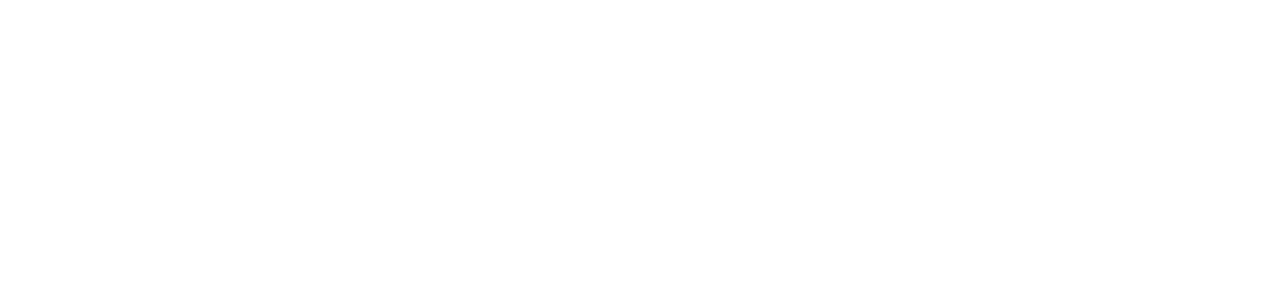
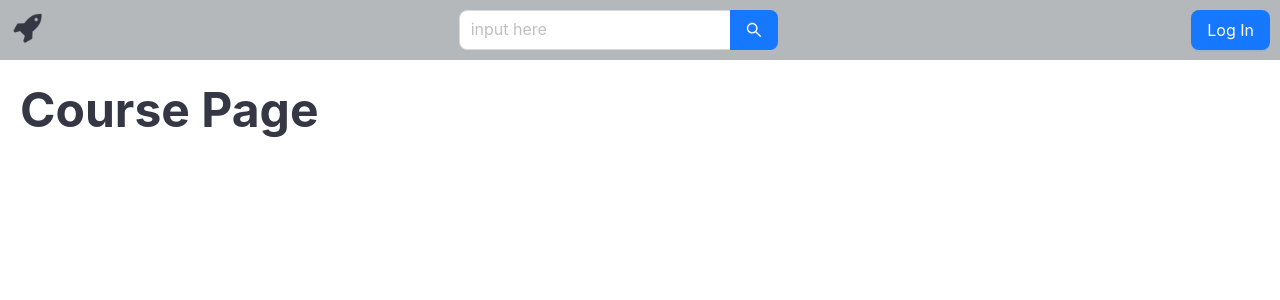
Before and after one commit to epotapov/Apollo, a React (Create React App) app in the folder apollo-frontend/: page /Course in a window 1280 px wide. Before the commit this address had no page. Shown: the top 300 px of the page. Built offline with nearby package versions, Linux system fonts and the light colour scheme.

Commit message:
course page skeleton

```diff
--- a/apollo-frontend/src/App.js
+++ b/apollo-frontend/src/App.js
@@ -5,6 +5,7 @@
 import LoginPage from './components/LoginPage';
 import SignUpPage from './components/SignUpPage';
 import TellUsMore from './components/TellUsMore';
+import { CoursePage } from './components/CoursePage';
 
 function App() {
   return (
@@ -13,6 +14,7 @@
       <Route exact path='/Login' element={<LoginPage/>}/>
       <Route exact path='/SignUp' element={<SignUpPage/>}/>
       <Route exact path='/TellUsMore' element={<TellUsMore/>}/>
+      <Route exact path='/Course' element={<CoursePage/>}/>
     </Routes>
   );
 }
--- /dev/null
+++ b/apollo-frontend/src/components/CoursePage.js
@@ -0,0 +1,19 @@
+import { React, useState} from 'react';
+import '../index.css';
+import { Link } from 'react-router-dom'
+
+import { Navbar } from './Navbar';
+import { Button, Checkbox, Form, Input, Radio } from 'antd';
+
+export const CoursePage = () => {
+    return(
+        <div>
+            <Navbar/>
+            <section>
+                <h1>
+                    Course Page
+                </h1>
+            </section>
+        </div>
+    )
+}
--- a/apollo-frontend/src/components/LandingPage.js
+++ b/apollo-frontend/src/components/LandingPage.js
@@ -4,58 +4,18 @@
 import logo from '../img/apollo-gray.png';
 import { Link } from 'react-router-dom';
 
-import { generate, presetPalettes } from '@ant-design/colors';
-import { AutoComplete, Input, Button } from 'antd';
+import { SearchBar } from './SearchBar';
+
+import { Button } from 'antd';
 
 
-const colors = generate('#353744');
-
-const getRandomInt = (max, min = 0) => Math.floor(Math.random() * (max - min + 1)) + min;
-const searchResult = (query) =>
-new Array(getRandomInt(5))
-.join('.')
-.split('.')
-.map((_, idx) => {
-    const category = `${query}${idx}`;
-    return {
-        value: category,
-        label: (
-            <div
-            style={{
-                display: 'flex',
-                justifyContent: 'space-between',
-            }}
-            >
-            <span>
-                Found {query} on{' '}
-                <a
-                href={"/"}
-                target="_blank"
-                rel="noopener noreferrer"
-                >
-                {category}
-                </a>
-            </span>
-            <span>{getRandomInt(200, 100)} results</span>
-            </div>
-        ),
-    };
-});
-
 export default function LandingPage() {
-    const [options, setOptions] = useState([]);
     const [size, setSize] = useState('large');
-    const handleSearch = (value) => {
-        setOptions(value ? searchResult(value) : []);
-    };
-    const onSelect = (value) => {
-        console.log('onSelect', value);
-    };
     return(
         <div className='Container'>
             <Link to='/Login'>
                 <Button type="primary" className="SignIn" size={size}>
-                    Sign In
+                    Log In
                 </Button>
             </Link>
             <section className='Search'>
@@ -64,14 +24,7 @@
                     <h1>Apollo</h1>
                 </div>
                 <section id="SearchLandingHolder">
-                    <AutoComplete
-                        dropdownMatchSelectWidth={252}
-                        options={options}
-                        onSelect={onSelect}
-                        onSearch={handleSearch}
-                        >
-                        <Input.Search size="large" placeholder="input here" enterButton />
-                    </AutoComplete>
+                    <SearchBar/>
                 </section>
             </section>
         </div>
--- /dev/null
+++ b/apollo-frontend/src/components/Navbar.js
@@ -0,0 +1,22 @@
+import { React, useState} from 'react';
+import '../index.css';
+import { Link } from 'react-router-dom'
+import logo from '../img/apollo-gray.png';
+
+import { AutoComplete, Button } from 'antd';
+import { SearchBar } from './SearchBar';
+
+export const Navbar = () => {
+    const [size, setSize] = useState('large');
+    return(
+        <div id='Navbar'>
+            <img src={logo} alt="logo" />
+            <SearchBar/>
+            <Link to='/Login'>
+                <Button type="primary" size={size}>
+                    Log In
+                </Button>
+            </Link>
+        </div>
+    )
+}
--- /dev/null
+++ b/apollo-frontend/src/components/SearchBar.js
@@ -0,0 +1,58 @@
+import React from 'react';
+import { useState } from 'react';
+import '../index.css';
+import { Link } from 'react-router-dom';
+
+import { AutoComplete, Input, Button } from 'antd';
+
+
+const getRandomInt = (max, min = 0) => Math.floor(Math.random() * (max - min + 1)) + min;
+const searchResult = (query) =>
+new Array(getRandomInt(5))
+.join('.')
+.split('.')
+.map((_, idx) => {
+    const category = `${query}${idx}`;
+    return {
+        value: category,
+        label: (
+            <div
+            style={{
+                display: 'flex',
+                justifyContent: 'space-between',
+            }}
+            >
+            <span>
+                Found {query} on{' '}
+                <a
+                href={"/Course"}
+                >
+                {category}
+                </a>
+            </span>
+            <span>{getRandomInt(200, 100)} results</span>
+            </div>
+        ),
+    };
+});
+
+export const SearchBar = () => {
+    const [options, setOptions] = useState([]);
+    const [size, setSize] = useState('large');
+    const handleSearch = (value) => {
+        setOptions(value ? searchResult(value) : []);
+    };
+    const onSelect = (value) => {
+        console.log('onSelect', value);
+    };
+    return (
+        <AutoComplete
+            dropdownMatchSelectWidth={252}
+            options={options}
+            onSelect={onSelect}
+            onSearch={handleSearch}
+            >
+            <Input.Search size="large" placeholder="input here" enterButton />
+        </AutoComplete>
+    )
+}
--- a/apollo-frontend/src/index.css
+++ b/apollo-frontend/src/index.css
@@ -36,6 +36,26 @@
   overflow: hidden;
   justify-content: center;
   align-items: center;
+}
+
+.CourseContainer {
+  position: relative;
+  display: flex;
+  overflow: hidden;
+  justify-content: center;
+  align-items: center;
+}
+
+#Navbar {
+  background-color: #b4b8bb;
+  display: flex;
+  justify-content: space-between;
+  padding: 10px;
+}
+
+#Navbar img {
+  height: 35px;
+  width: 35px;
 }
 
 .Search {
```
